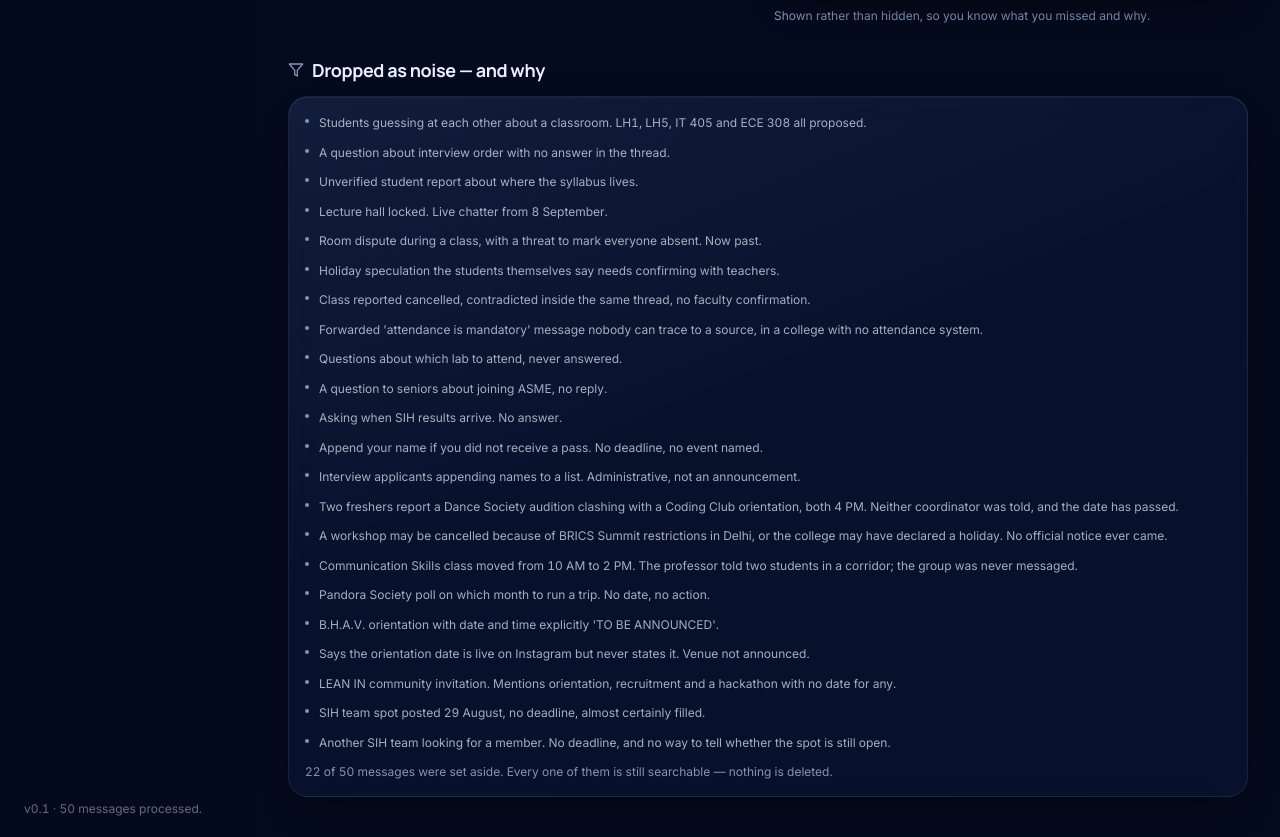
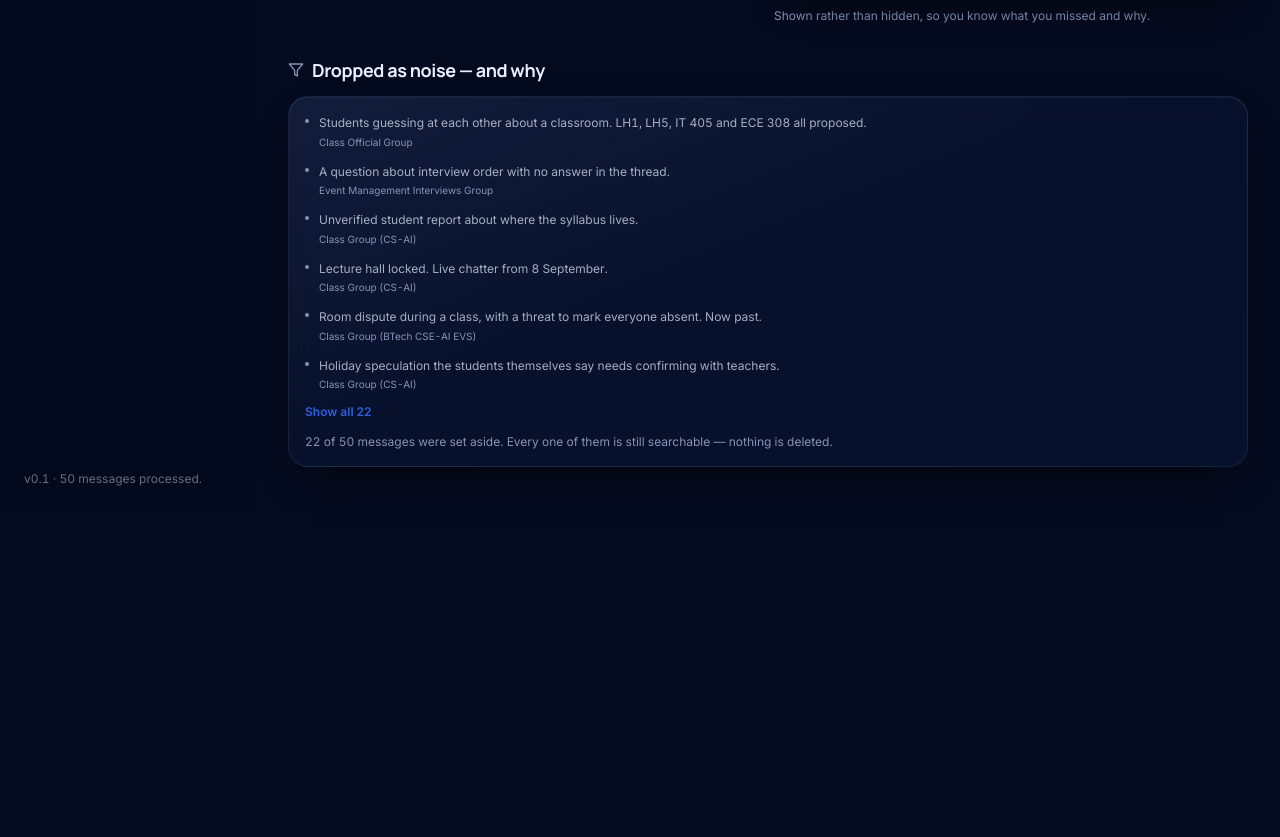
Before and after one commit to 1kanishka10/4Sight.synq, a React (Vite) app: page / in a window 1280 px wide. Shown: the part 1426-2263 px from the top of the page. After the commit the page ends 1933 px from the top, so only its background shows below. Built offline with nearby package versions, Linux system fonts and the light colour scheme.

Commit message:
Update DashboardSection.jsx

```diff
--- a/src/sections/DashboardSection.jsx
+++ b/src/sections/DashboardSection.jsx
@@ -34,7 +34,8 @@ function when(iso) {
 
 export function DashboardSection({ onNavigate }) {
   const ranked = [...deadlines].sort((a, b) => (a.rank ?? 99) - (b.rank ?? 99));
-  const [pickedId, setPickedId] = useState(ranked[0]?.id);
+    const [pickedId, setPickedId] = useState(ranked[0]?.id);
+  const [showAllNoise, setShowAllNoise] = useState(false);
   const picked = ranked.find((d) => d.id === pickedId) ?? ranked[0];
 
   return (
@@ -200,14 +201,34 @@ export function DashboardSection({ onNavigate }) {
           </h2>
         </div>
         <Card className="p-4">
-          <div className="flex flex-col gap-2.5">
-            {(stats.noiseExamples ?? []).map((n) => (
-                            <div key={n.id} className="flex gap-2.5">
+                              <div className="flex flex-col gap-3">
+            {(showAllNoise
+              ? stats.noiseExamples ?? []
+              : (stats.noiseExamples ?? []).slice(0, 6)
+            ).map((n) => (
+              <div key={n.id} className="flex gap-2.5">
                 <span className="mt-1.5 h-1 w-1 shrink-0 rounded-full bg-slate" />
-                <p className="text-xs leading-relaxed text-ink/70">{n.why}</p>
+                <div>
+                  <p className="text-xs leading-relaxed text-ink/70">{n.why}</p>
+                  {n.channel && (
+                    <p className="mt-0.5 text-[10px] text-slate">{n.channel}</p>
+                  )}
+                </div>
               </div>
             ))}
           </div>
+
+          {(stats.noiseExamples ?? []).length > 6 && (
+            <button
+              onClick={() => setShowAllNoise((v) => !v)}
+              className="mt-3 text-xs font-semibold text-ocean hover:underline"
+            >
+              {showAllNoise
+                ? "Show fewer"
+                : `Show all ${(stats.noiseExamples ?? []).length}`}
+            </button>
+          )}
+
           <p className="mt-3 text-xs text-slate">
             {stats.noise_dropped} of {stats.messages_in} messages were set aside. Every one
             of them is still searchable — nothing is deleted.
```
